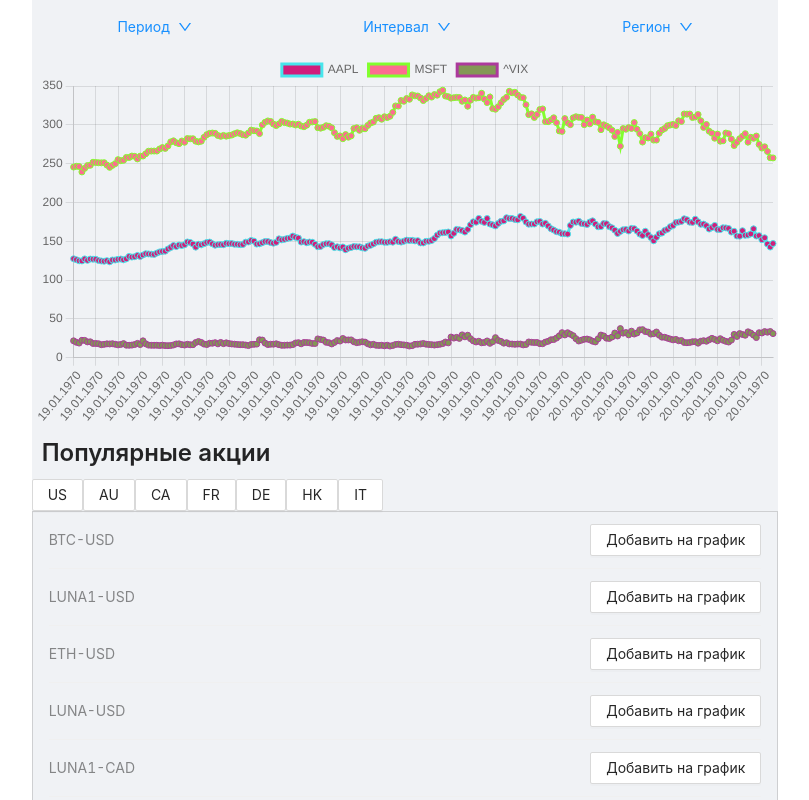
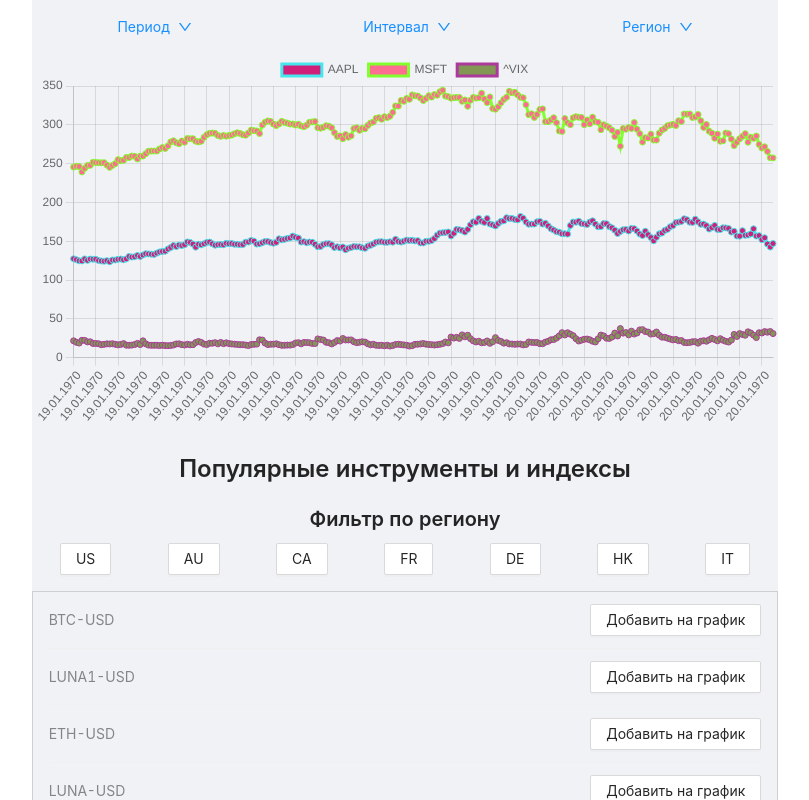
Before and after one commit to Newbie-Alfi/straw-hat, a React (Vite) app in the folder client/: page / in a window 1280 px wide. Shown: the top 800 px of the page, without its empty margins (235-1044 px from the left). Built offline with nearby package versions, Linux system fonts and the light colour scheme.

Commit message:
desing rework

```diff
--- a/client/src/routes/pages/Instrument.tsx
+++ b/client/src/routes/pages/Instrument.tsx
@@ -72,7 +72,6 @@ export const Instrument: FC = observer(() => {
         symbol: comparison.symbol,
       }));
       let data = [mainCharData, ...comparisonsData];
-      const randColor = () => Math.floor(Math.random() * 16777215).toString(16);
       let dataSets = data.map((chart) => ({
         label: chart.symbol,
         data: chart.price,
--- a/client/src/routes/pages/Instruments.tsx
+++ b/client/src/routes/pages/Instruments.tsx
@@ -1,6 +1,6 @@
-import { List } from "antd";
+import { Col, List } from "antd";
 import { FC, useEffect, useState } from "react";
-import { Typography, Button } from "antd";
+import { Typography, Button, Row } from "antd";
 // import InfiniteScroll from "react-infinite-scroll-component";
 import { services } from "../../API";
 import { observer } from "mobx-react-lite";
@@ -38,11 +38,25 @@ export const Instruments: FC = observer(() => {
         scrollableTarget="scrollableDiv"
         loader={undefined}
       > */}
+
+      <Row justify="space-around" style={{ margin: "1rem 0" }}>
+        <Col span={24}>
+          <Row justify="center">
             <Typography.Title level={3} style={{ margin: 10 }}>
-        Популярные акции
+              Популярные инструменты и индексы
             </Typography.Title>
+          </Row>
+        </Col>
+        <Col span={24}>
+          <Row justify="center">
+            <Typography.Title level={4} style={{ margin: 10 }}>
+              Фильтр по региону
+            </Typography.Title>
+          </Row>
+        </Col>
 
         {regions.map((region) => (
+          <Col>
             <Button
               onClick={() => {
                 setRegion(region);
@@ -51,7 +65,10 @@ export const Instruments: FC = observer(() => {
             >
               {region}
             </Button>
+          </Col>
         ))}
+      </Row>
+
       <div
         id="scrollableDiv"
         style={{
```
Lines whose indentation alone changed are shown as unchanged.
